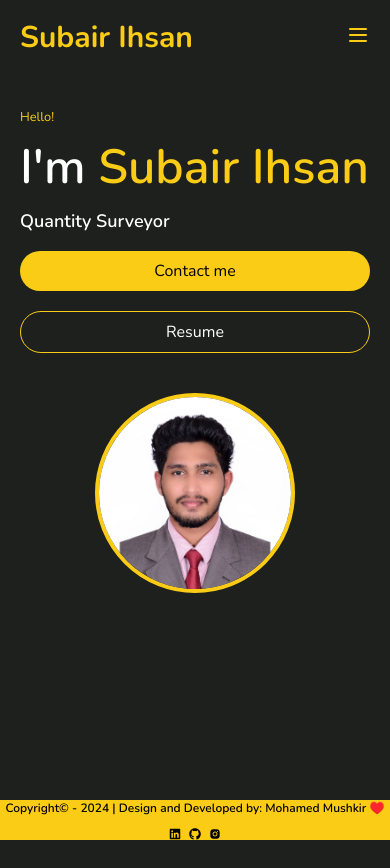
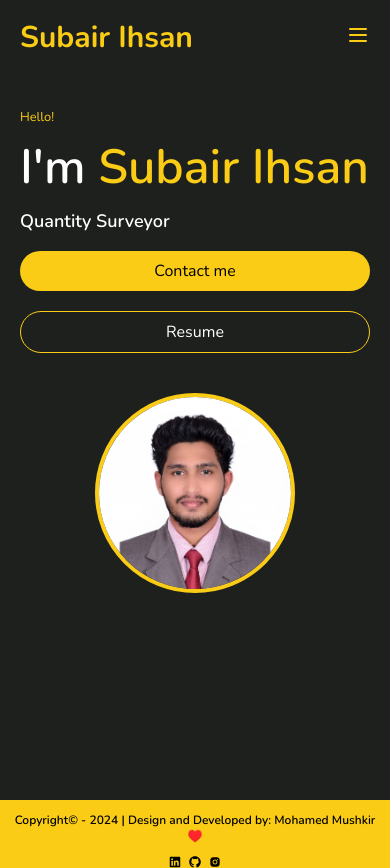
Before and after one commit to Mushkir/ihsan-portfolio, a React (Vite) app: page / in a window 390 px wide. Before the commit the page ends 844 px from the top, so only its background shows below. Built offline with nearby package versions, Linux system fonts and the light colour scheme.

Commit message:
fix: fixed bug in footer section

```diff
--- a/src/components/TheFooter.jsx
+++ b/src/components/TheFooter.jsx
@@ -7,7 +7,7 @@ import { AiFillInstagram } from "react-icons/ai";
 const TheFooter = () => {
   return (
     <div className="bg-yellow-400 sm:p-3">
-      <p className="text-center font-semibold text-xs sm:text-lg">
+      <p className="text-center font-semibold text-xs sm:text-lg px-3 pt-3 sm:p-0">
         Copyright&copy; - {new Date().getFullYear()} | Design and Developed by:{" "}
         <Link
           to={"https://github.com/Mushkir"}
```
